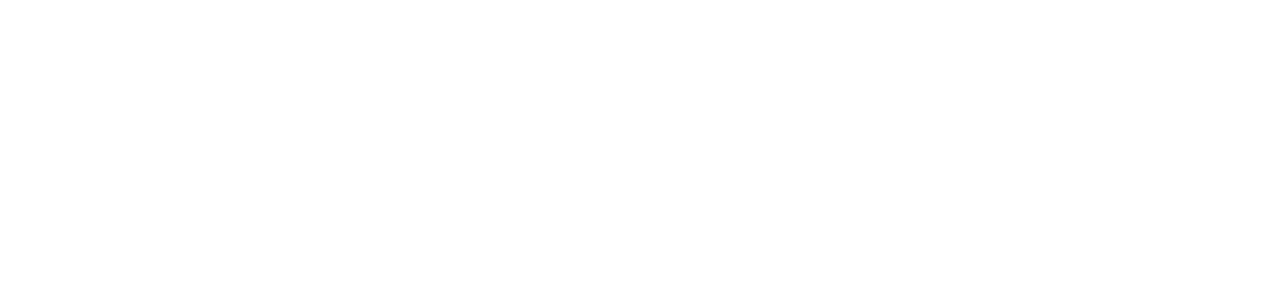
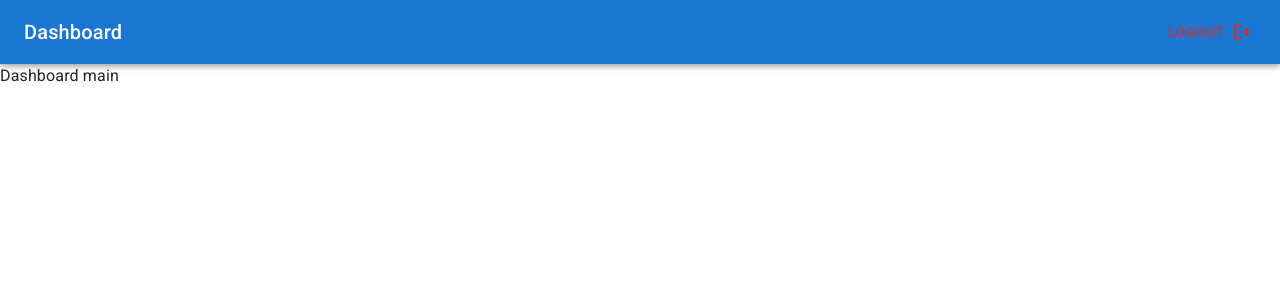
Before and after one commit to harshmangalam/stock-mfe-react, a React app in the folder dashboard/: page / in a window 1280 px wide. Shown: the top 300 px of the page. Built offline with nearby package versions, Linux system fonts and the light colour scheme.

Commit message:
added home dashboard

```diff
--- a/dashboard/src/App.tsx
+++ b/dashboard/src/App.tsx
@@ -2,6 +2,8 @@
 import ReactDOM from "react-dom";
 import { ThemeProvider, createTheme } from "@mui/material/styles";
 import CssBaseline from "@mui/material/CssBaseline";
+import { Box } from "@mui/material";
+import Navbar from "./components/Navbar";
 
 const theme = createTheme({
   palette: {
@@ -12,6 +14,10 @@
 const App = () => (
   <ThemeProvider theme={theme}>
     <CssBaseline />
+    <Box>
+      <Navbar />
+      <Box component={"main"}>Dashboard main</Box>
+    </Box>
   </ThemeProvider>
 );
 ReactDOM.render(<App />, document.getElementById("app"));
```
